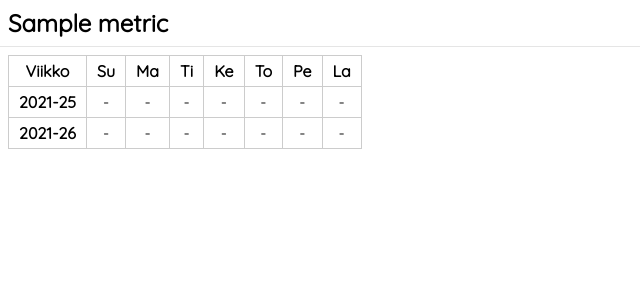
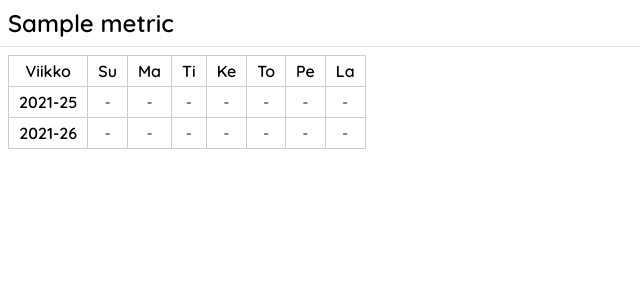
Before and after one commit to felixbade/paivarytmi, a Flask app: page /metric/1/ in a window 1280 px wide. Shown: the top 300 px of the page, without its empty margins (0-640 px from the left). Run offline with Flask 2, Linux system fonts and the light colour scheme; tables that the repository leaves empty hold one stand-in row (values such as "Sample post").

Commit message:
Use variable font properties

```diff
--- a/app/static/style.css
+++ b/app/static/style.css
@@ -21,6 +21,7 @@ body {
 #titleview h1 {
     margin: 0;
     font-size: 24px;
+    font-weight: 600;
 }
 
 #titleview a {
@@ -37,6 +38,10 @@ td,
 th {
     border: 1px solid hsl(0, 0%, 80%);
     padding: 5px 10px;
+}
+
+th {
+    font-weight: 600;
 }
 
 td {
--- a/app/templates/base.html
+++ b/app/templates/base.html
@@ -6,7 +6,7 @@
         <meta name="viewport" content="width=device-width, initial-scale=1">
         <link rel="stylesheet" href="{{ url_for('static', filename='style.css') }}">
         <link rel="preconnect" href="https://fonts.gstatic.com" crossorigin="anonymous">
-        <link href="https://fonts.googleapis.com/css2?family=Quicksand&display=swap" rel="stylesheet" crossorigin="anonymous">
+        <link href="https://fonts.googleapis.com/css2?family=Quicksand:wght@300..700&display=swap" rel="stylesheet" crossorigin="anonymous">
         <link rel="icon" href="/not-protected/icon.png">
         <link rel="apple-touch-icon" href="/not-protected/icon.png">
         <link rel="shortcut icon" type="image/png" href="/not-protected/icon.png"/>
```
